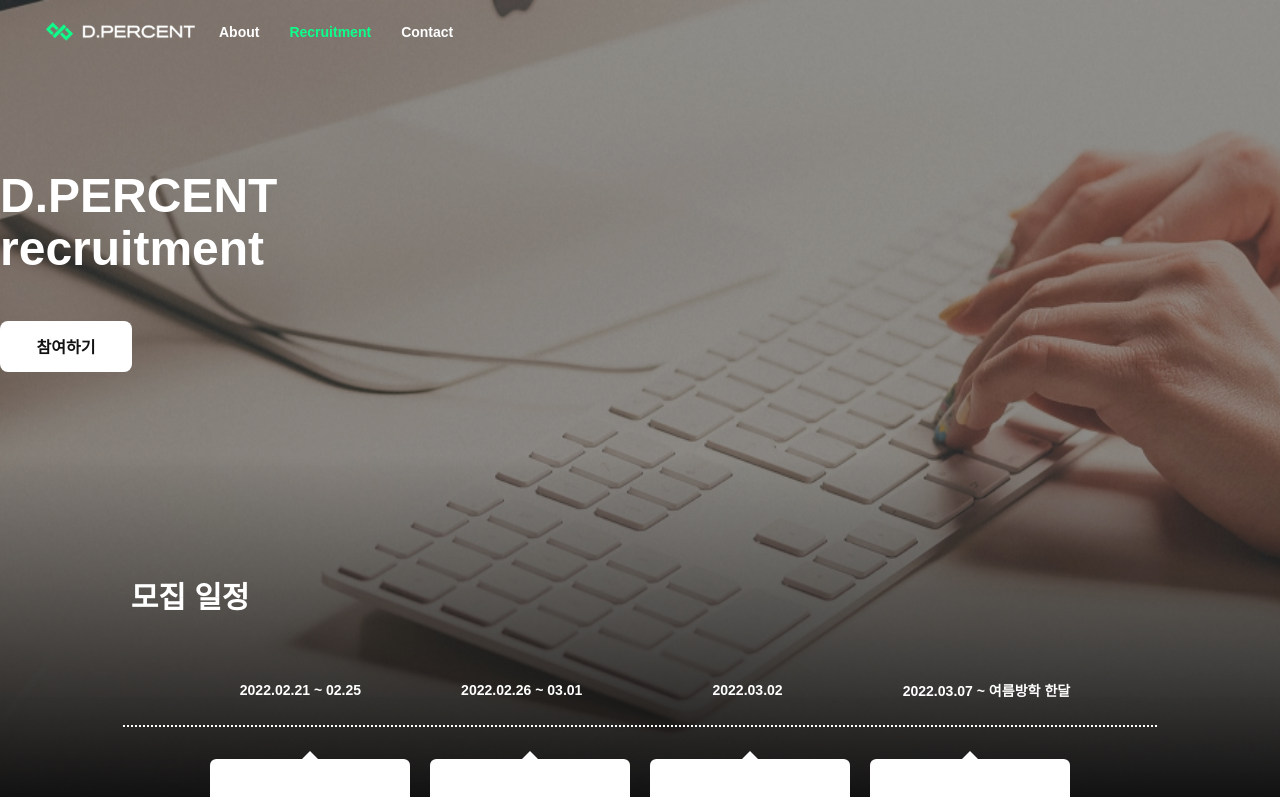
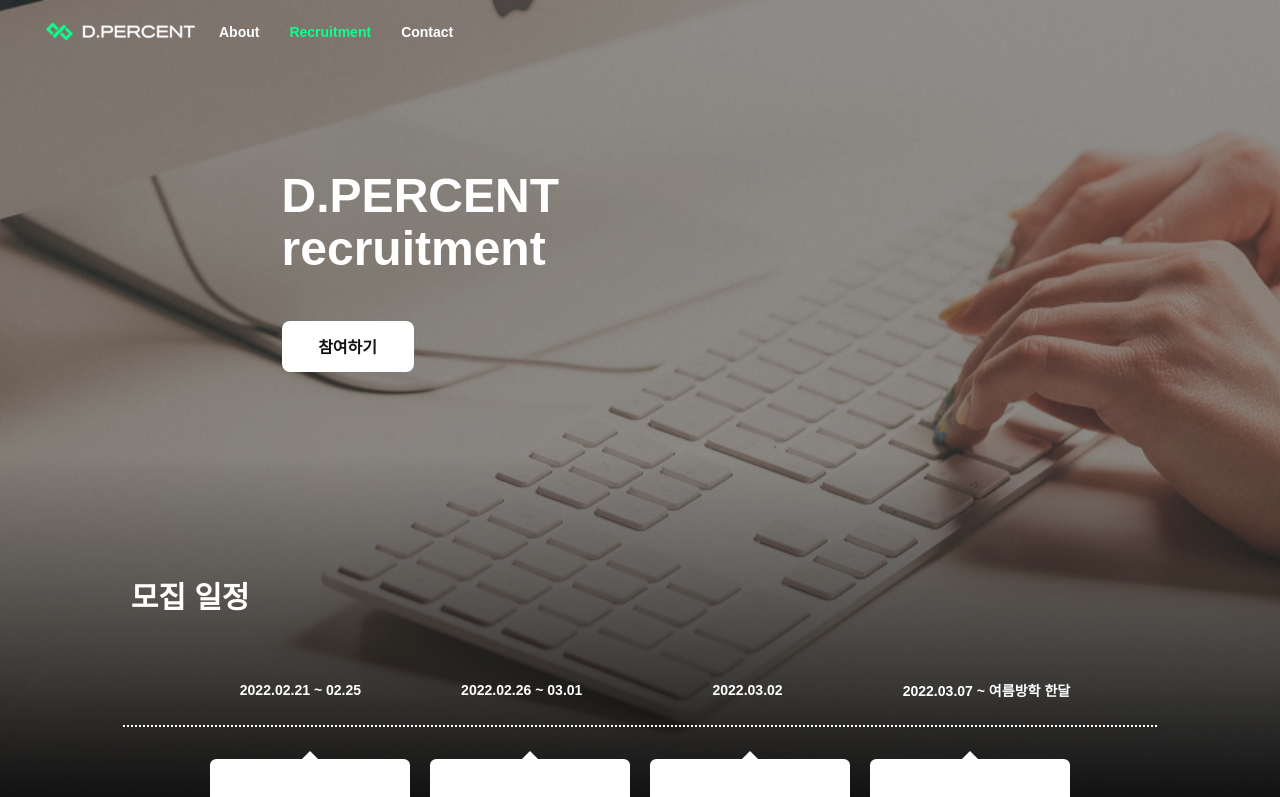
Before and after one commit to ahnwooseok/D.percent, a Next.js app: page /recruitment in a window 1280 px wide. Shown: the top 797 px of the page. Built offline with nearby package versions, Linux system fonts and the light colour scheme.

Commit message:
recruitment title width 56%
ok

```diff
--- a/src/components/RecruitMain/styles.js
+++ b/src/components/RecruitMain/styles.js
@@ -31,7 +31,7 @@
 
   //padding-right:1000px;        ///아이패드에서 나오는거 체크
 
-  width:1280px;
+  width:56%;
 
 
 `;
```
